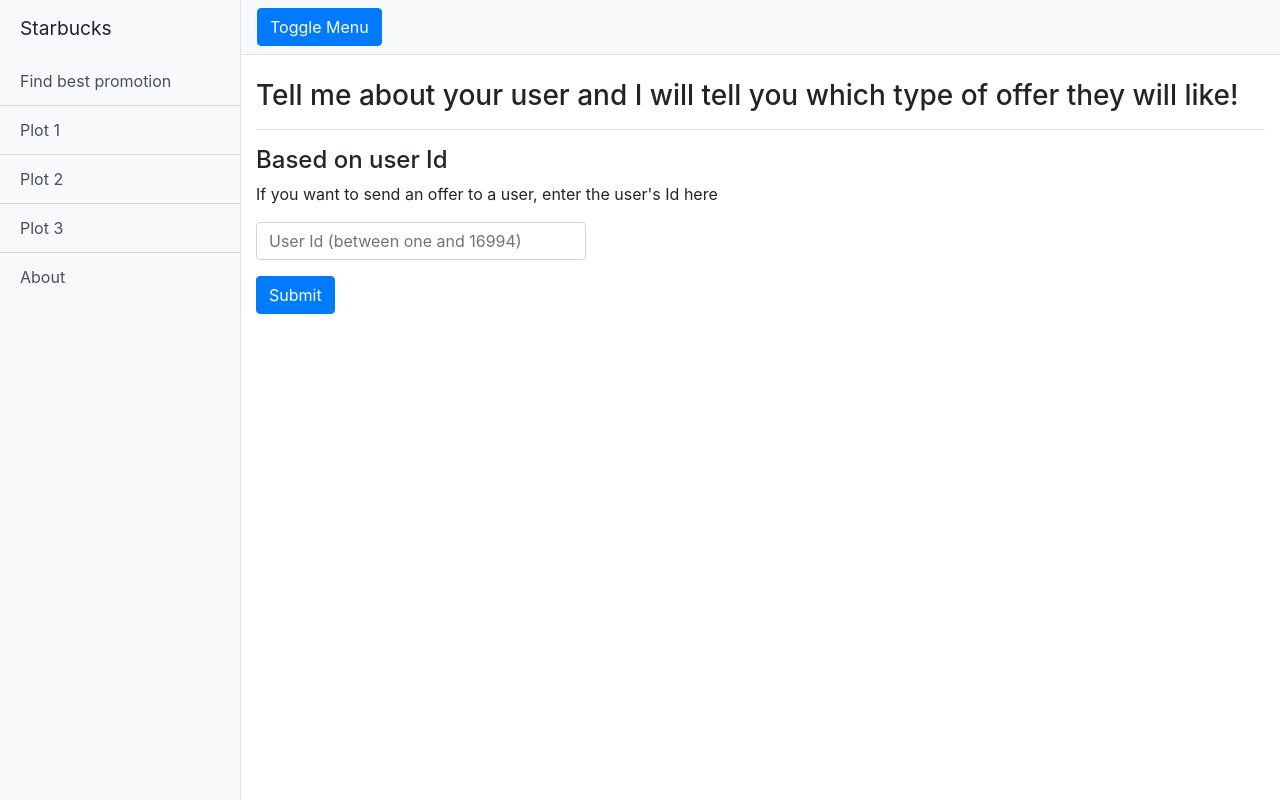
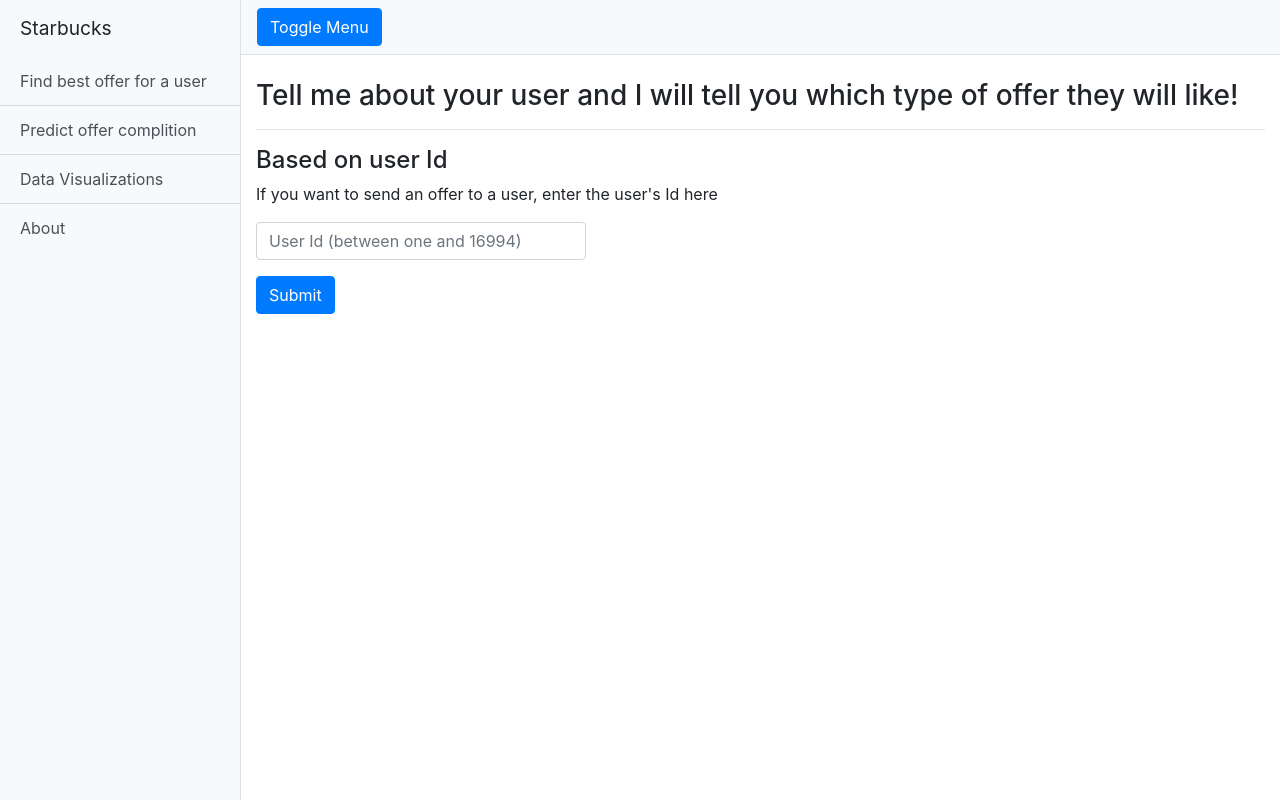
Before and after one commit to hamidkhbl/starbucks-challenge, a Flask app: page / in a window 1280 px wide. Run offline with Flask 2, Linux system fonts and the light colour scheme; parts of the project's set-up code (start-up, migrations or seed data) failed here and were passed over; some libraries are stand-ins or nearby versions.

Commit message:
fix plot not showing issue

```diff
--- a/app/templates/public/plots.html
+++ b/app/templates/public/plots.html
@@ -7,7 +7,7 @@
 <div class="container">
 
     {% for id in ids %}
-    <div id="{{id}}">{{id}}</div>
+    <div id="{{id}}"></div>
     {% endfor %}
 
 </div>
--- a/app/templates/public/templates/public_template.html
+++ b/app/templates/public/templates/public_template.html
@@ -16,7 +16,7 @@
 
   <!-- Custom styles for this template -->
   <link href="{{ url_for('static', filename='css/simple-sidebar.css')}}" rel="stylesheet">
-
+  <script src="https://cdn.plot.ly/plotly-latest.min.js"></script>
 </head>
 
 <body>
@@ -27,10 +27,9 @@
     <div class="bg-light border-right" id="sidebar-wrapper">
       <div class="sidebar-heading">Starbucks </div>
       <div class="list-group list-group-flush">
-        <a href="/" class="list-group-item list-group-item-action bg-light">Find best promotion</a>
-        <a href="#" class="list-group-item list-group-item-action bg-light">Plot 1</a>
-        <a href="#" class="list-group-item list-group-item-action bg-light">Plot 2</a>
-        <a href="#" class="list-group-item list-group-item-action bg-light">Plot 3</a>
+        <a href="/" class="list-group-item list-group-item-action bg-light">Find best offer for a user</a>
+        <a href="/predict" class="list-group-item list-group-item-action bg-light">Predict offer complition</a>
+        <a href="/plots" class="list-group-item list-group-item-action bg-light">Data Visualizations</a>
         <a href="/about" class="list-group-item list-group-item-action bg-light">About</a>
       </div>
     </div>
```
